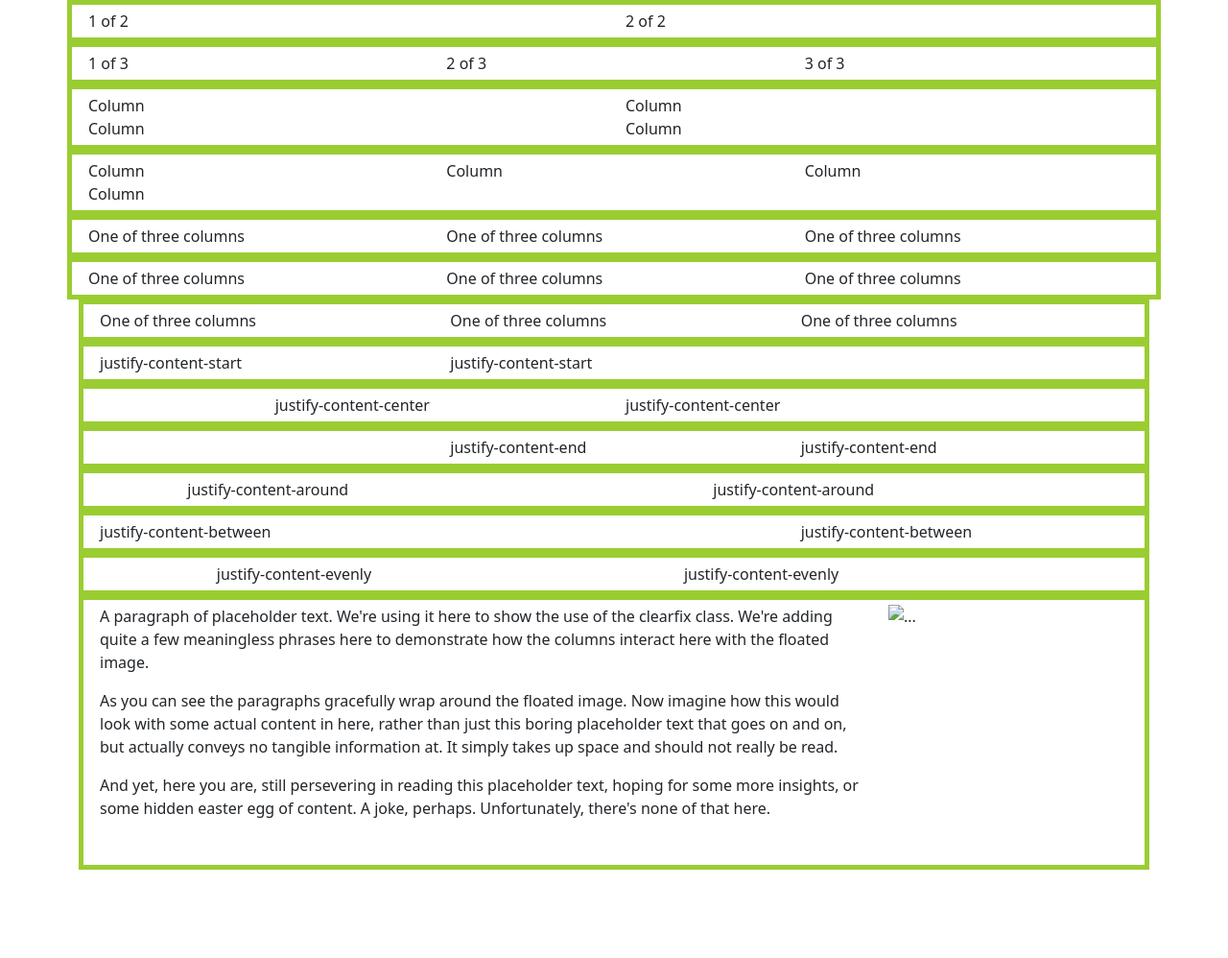
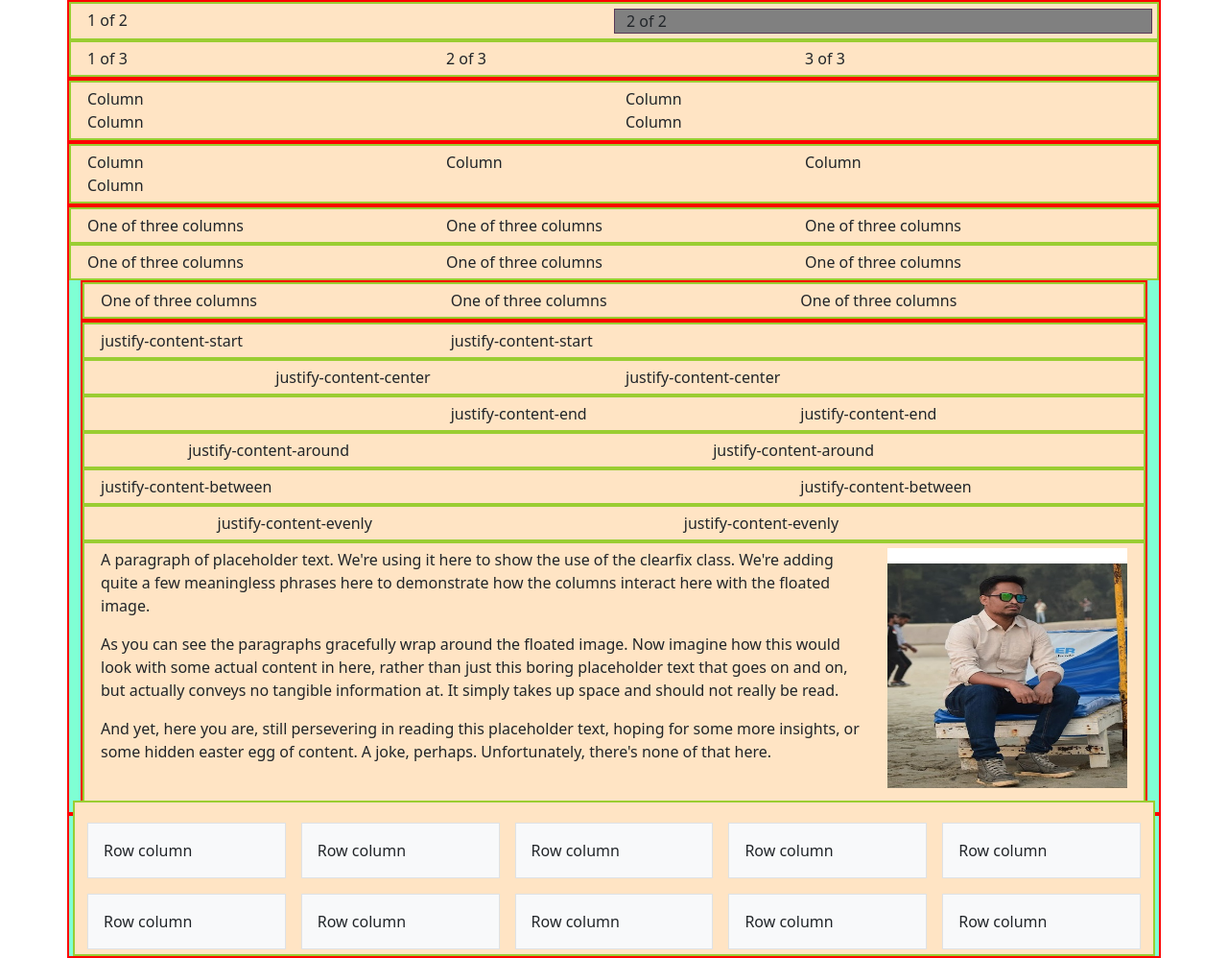
Before and after one commit to raselkobir1/Front-end-Practice, a plain HTML site: page grid.html in a window 1280 px wide. Shown: the whole page at 96% size. Before the commit the page ends 906 px from the top, so only its background shows below. Drawn offline with nearby package versions, Linux system fonts and the light colour scheme.

Commit message:
working on gutter vertically and horzontonally

```diff
--- a/grid.html
+++ b/grid.html
@@ -152,7 +152,43 @@
                 </p>
               </div>
           </div>
+
+
           </div>
+      </div>
+      <div class="container">
+        <div class="row row-cols-2 row-cols-lg-5 g-2 g-lg-3">
+          <div class="col">
+            <div class="p-3 border bg-light">Row column</div>
+          </div>
+          <div class="col">
+            <div class="p-3 border bg-light">Row column</div>
+          </div>
+          <div class="col">
+            <div class="p-3 border bg-light">Row column</div>
+          </div>
+          <div class="col">
+            <div class="p-3 border bg-light">Row column</div>
+          </div>
+          <div class="col">
+            <div class="p-3 border bg-light">Row column</div>
+          </div>
+          <div class="col">
+            <div class="p-3 border bg-light">Row column</div>
+          </div>
+          <div class="col">
+            <div class="p-3 border bg-light">Row column</div>
+          </div>
+          <div class="col">
+            <div class="p-3 border bg-light">Row column</div>
+          </div>
+          <div class="col">
+            <div class="p-3 border bg-light">Row column</div>
+          </div>
+          <div class="col">
+            <div class="p-3 border bg-light">Row column</div>
+          </div>
+        </div>
       </div>
     <script src="https://cdn.jsdelivr.net/npm/bootstrap@5.0.2/dist/js/bootstrap.bundle.min.js" integrity="sha384-MrcW6ZMFYlzcLA8Nl+NtUVF0sA7MsXsP1UyJoMp4YLEuNSfAP+JcXn/tWtIaxVXM" crossorigin="anonymous"></script>
   </body>
--- /dev/null
+++ b/gutter.html
@@ -0,0 +1,112 @@
+<!doctype html>
+<html lang="en">
+  <head>
+    <!-- Required meta tags -->
+    <meta charset="utf-8">
+    <meta name="viewport" content="width=device-width, initial-scale=1">
+
+    <!-- Bootstrap CSS -->
+    <link href="https://cdn.jsdelivr.net/npm/bootstrap@5.0.2/dist/css/bootstrap.min.css" rel="stylesheet" integrity="sha384-EVSTQN3/azprG1Anm3QDgpJLIm9Nao0Yz1ztcQTwFspd3yD65VohhpuuCOmLASjC" crossorigin="anonymous">
+  </head>
+  <body>
+
+<div class="container py-4">
+    <div class="row gx-5">
+        <div class="col">
+            <div class="p-3 border bg-light">cistom column padding by gutter</div>
+        </div>
+        <div class="col">
+            <div class="p-3 border bg-light">cistom column padding gutter</div>
+        </div>
+    </div>
+</div>
+
+<div class="container overflow-hidden">
+    <div class="row gx-5">
+      <div class="col">
+       <div class="p-3 border bg-light">Custom column padding by overflow hidden</div>
+      </div>
+      <div class="col">
+        <div class="p-3 border bg-light">Custom column padding by overflow hidden</div>
+      </div>
+    </div>
+  </div>
+
+  <div class="container">
+    <div class="row g-2">
+      <div class="col-6">
+        <div class="p-3 border bg-light">Custom column padding</div>
+      </div>
+      <div class="col-6">
+        <div class="p-3 border bg-light">Custom column padding</div>
+      </div>
+      <div class="col-6">
+        <div class="p-3 border bg-light">Custom column padding</div>
+      </div>
+      <div class="col-6">
+        <div class="p-3 border bg-light">Custom column padding</div>
+      </div>
+    </div>
+  </div>
+
+  <div class="container py-2">
+    <div class="row row-cols-2 row-cols-lg-5 g-2 g-lg-3">
+      <div class="col">
+        <div class="p-3 border bg-light">Row column</div>
+      </div>
+      <div class="col">
+        <div class="p-3 border bg-light">Row column</div>
+      </div>
+      <div class="col">
+        <div class="p-3 border bg-light">Row column</div>
+      </div>
+      <div class="col">
+        <div class="p-3 border bg-light">Row column</div>
+      </div>
+      <div class="col">
+        <div class="p-3 border bg-light">Row column</div>
+      </div>
+      <div class="col">
+        <div class="p-3 border bg-light">Row column</div>
+      </div>
+      <div class="col">
+        <div class="p-3 border bg-light">Row column</div>
+      </div>
+      <div class="col">
+        <div class="p-3 border bg-light">Row column</div>
+      </div>
+      <div class="col">
+        <div class="p-3 border bg-light">Row column</div>
+      </div>
+      <div class="col">
+        <div class="p-3 border bg-light">Row column</div>
+      </div>
+    </div>
+  </div>
+
+
+    <script src="https://cdn.jsdelivr.net/npm/bootstrap@5.0.2/dist/js/bootstrap.bundle.min.js" integrity="sha384-MrcW6ZMFYlzcLA8Nl+NtUVF0sA7MsXsP1UyJoMp4YLEuNSfAP+JcXn/tWtIaxVXM" crossorigin="anonymous"></script>
+
+  </body>
+</html>
+
+
+<!---
+
+How they work Gutter:
+Gutters are the gaps between column content, created by horizontal padding. We set padding-right and padding-left on each column, and use negative margin to offset that at the start and end of each row to align content.
+
+Gutters start at 1.5rem (24px) wide. This allows us to match our grid to the padding and margin spacers scale.
+
+Gutters can be responsively adjusted. Use breakpoint-specific gutter classes to modify horizontal gutters, vertical gutters, and all gutters.
+
+Horizontal gutters:
+.gx-* classes can be used to control the horizontal gutter widths. The .container or .container-fluid parent may need to be adjusted if larger gutters are used
+too to avoid unwanted overflow, using a matching padding utility. For example, in the following example we’ve increased the padding with .px-4:
+
+
+Vertical gutters
+.gy-* classes can be used to control the vertical gutter widths. Like the horizontal gutters, the vertical gutters can cause some overflow below the .row at the end of a page. If this occurs, you add a wrapper around .row with the .overflow-hidden class:
+
+
+--->
--- a/style.css
+++ b/style.css
@@ -1,12 +1,58 @@
 .container-fluid {
     background-color: aquamarine;
-    border: 5px solid red;
+    border: 2px solid red;
+}
+.container {
+    background-color: aquamarine;
+    border: 2px solid red;
 }
 .row {
-    border: 5px solid yellowgreen;
+    border: 2px solid yellowgreen;
     padding: 5px;
-    padding : 5px;
+    background-color: bisque;
 }
+.col-1{
+    border : 1px solid green;
+    background-color:gray;
+}
+.col-2{
+    border : 1px solid slateblue;
+    background-color:gray;
+}
+.col-3{
+    border : 1px solid  sandybrown;
+    background-color:gray;
+}
+.col-4{
+    border : 1px solid  saddlebrown
+    background-color:gray;
+}
+.col-5{
+    border : 1px solid  rgb(228, 67, 201);
+    background-color:gray;
+}
+
+.col-6{
+    border : 1px solid  rgb(88, 56, 87);
+    background-color:gray;
+}
+
+.row.row-cols-3 {
+    border: 1px px solid green;
+}
+
+
+
+
+
+
+
+
+
+
+
+
+
 .col-one{
     border : 5px solid green;
 }
```
Also changed, not shown: index.html (+1 -0 lines), images/Rasel.JPG (added).
